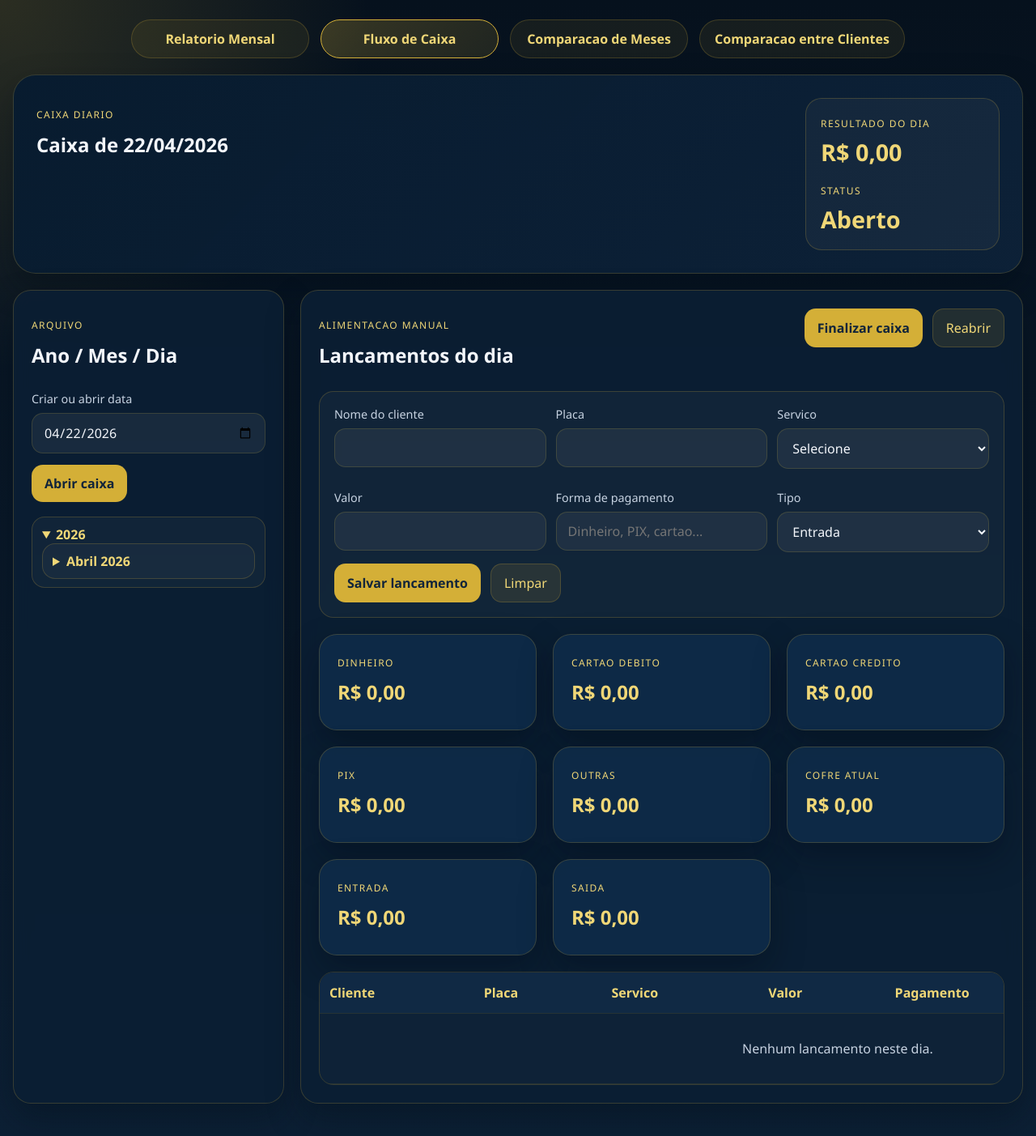
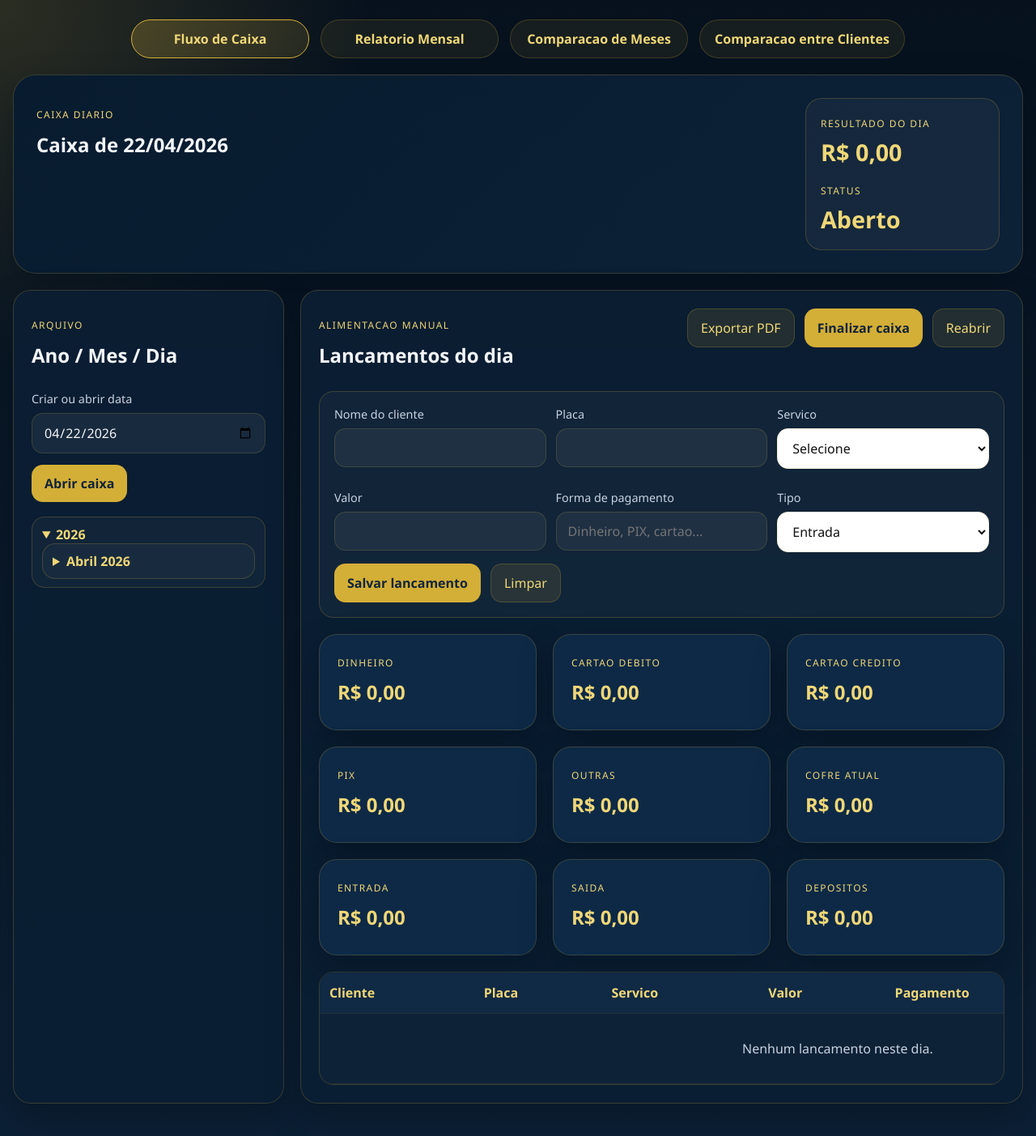
Before and after one commit to romanocmd0/pedido-ricardo, a Flask app: page /cash-flow in a window 1280 px wide. Shown: the whole page at 81% size. Run offline with Flask 3, Linux system fonts and the light colour scheme; the visitor is signed in with stand-in values (Sample User, id 1); data comes from the database, SQL or seed files in the repository; data that the repository does not hold is empty.

Commit message:
Add files via upload

```diff
--- a/2026-04-17-files-mentioned-by-the-user-pedido-2/app.py
+++ b/2026-04-17-files-mentioned-by-the-user-pedido-2/app.py
@@ -76,6 +76,10 @@ MIN_MONTH_KEY = "2026-04"
 MAX_MONTH_KEY = "2050-12"
 CASH_SERVICE_CONFIG = {
     "TRANSFERENCIA": ("Transferencia", "transferencia_qty", "unit_transferencia"),
+    "TRANSF. DE CAMINHAO": ("Transf. de Caminhao", "caminhao_transferencia_qty", "unit_caminhao_transferencia"),
+    "TRANSFERENCIA DE CAMINHAO": ("Transf. de Caminhao", "caminhao_transferencia_qty", "unit_caminhao_transferencia"),
+    "TRANSF. DO COMBO": ("Transf. do Combo", "combo_transferencia_qty", "unit_combo_transferencia"),
+    "TRANSF. DE COMBO": ("Transf. do Combo", "combo_transferencia_qty", "unit_combo_transferencia"),
     "CAUTELAR": ("Cautelar", "cautelar_qty", "unit_cautelar"),
     "PESQUISA": ("Pesquisa", "pesquisa_qty", "unit_pesquisa"),
 }
@@ -317,7 +321,7 @@ def ensure_cash_day(connection: sqlite3.Connection, cash_date: str) -> None:
 def normalize_cash_service(value: str) -> str:
     normalized = normalize_text(value)
     if normalized not in CASH_SERVICE_CONFIG:
-        raise ValueError("Selecione um servico valido: Transferencia, Cautelar ou Pesquisa.")
+        raise ValueError("Selecione um servico valido.")
     return CASH_SERVICE_CONFIG[normalized][0]
 
 
@@ -326,7 +330,7 @@ def validate_cash_entry_payload(payload: dict[str, Any]) -> dict[str, Any]:
     service_name = (payload.get("service_name") or "").strip()
     payment_method = (payload.get("payment_method") or "").strip()
     flow_type = normalize_text(payload.get("flow_type") or "entrada").lower()
-    if flow_type not in {"entrada", "saida"}:
+    if flow_type not in {"entrada", "saida", "deposito"}:
         flow_type = "entrada"
 
     if not customer_name:
@@ -1030,12 +1034,16 @@ def summarize_cash_day(connection: sqlite3.Connection, cash_date: str) -> dict[s
     }
     total_in = 0.0
     total_out = 0.0
+    total_deposit = 0.0
     entry_count = 0
     for row in rows:
         value = float(row["total_value"] or 0)
         entry_count += int(row["entry_count"] or 0)
         if row["flow_type"] == "saida":
             total_out += value
+        elif row["flow_type"] == "deposito":
+            total_deposit += value
+            total_out += value
         else:
             total_in += value
             payment_totals[row["payment_group"] if row["payment_group"] in payment_totals else "outras"] += value
@@ -1045,7 +1053,7 @@ def summarize_cash_day(connection: sqlite3.Connection, cash_date: str) -> dict[s
         SELECT
             COALESCE(SUM(CASE
                 WHEN flow_type = 'entrada' AND payment_group = 'dinheiro' THEN amount
-                WHEN flow_type = 'saida' THEN -amount
+                WHEN flow_type IN ('saida', 'deposito') THEN -amount
                 ELSE 0
             END), 0) AS vault_balance
         FROM cash_entries
@@ -1060,6 +1068,7 @@ def summarize_cash_day(connection: sqlite3.Connection, cash_date: str) -> dict[s
         "payment_totals": payment_totals,
         "total_in": round(total_in, 2),
         "total_out": round(total_out, 2),
+        "total_deposit": round(total_deposit, 2),
         "result": round(total_in - total_out, 2),
         "vault_balance": round(float(vault_row["vault_balance"] or 0), 2),
         "entry_count": entry_count,
@@ -1345,6 +1354,83 @@ def build_pdf_report(report: dict[str, Any]) -> io.BytesIO:
         ],
         repeatRows=1,
     )
+    table.setStyle(
+        TableStyle(
+            [
+                ("BACKGROUND", (0, 0), (-1, 0), colors.HexColor("#0E2A47")),
+                ("TEXTCOLOR", (0, 0), (-1, 0), colors.white),
+                ("FONTNAME", (0, 0), (-1, 0), "Helvetica-Bold"),
+                ("FONTSIZE", (0, 0), (-1, -1), 8),
+                ("GRID", (0, 0), (-1, -1), 0.4, colors.HexColor("#D4AF37")),
+                ("BACKGROUND", (0, 1), (-1, -1), colors.HexColor("#FFFDF7")),
+                ("VALIGN", (0, 0), (-1, -1), "MIDDLE"),
+            ]
+        )
+    )
+    story.append(table)
+    document.build(story)
+    buffer.seek(0)
+    return buffer
+
+
+def build_cash_pdf_report(payload: dict[str, Any]) -> io.BytesIO:
+    buffer = io.BytesIO()
+    document = SimpleDocTemplate(
+        buffer,
+        pagesize=landscape(A4),
+        leftMargin=10 * mm,
+        rightMargin=10 * mm,
+        topMargin=10 * mm,
+        bottomMargin=10 * mm,
+    )
+    styles = getSampleStyleSheet()
+    day = payload["day"]
+    summary = payload["summary"]
+    story = [Paragraph(f"Fluxo de Caixa - {day['display_date']}", styles["Title"]), Spacer(1, 8)]
+
+    summary_data = [
+        ["Metrica", "Valor"],
+        ["Dinheiro", f"R$ {summary['payment_totals']['dinheiro']:.2f}"],
+        ["Cartao debito", f"R$ {summary['payment_totals']['cartao_debito']:.2f}"],
+        ["Cartao credito", f"R$ {summary['payment_totals']['cartao_credito']:.2f}"],
+        ["PIX", f"R$ {summary['payment_totals']['pix']:.2f}"],
+        ["Outras formas", f"R$ {summary['payment_totals']['outras']:.2f}"],
+        ["Total de entradas", f"R$ {summary['total_in']:.2f}"],
+        ["Total de saidas", f"R$ {summary['total_out']:.2f}"],
+        ["Depositos", f"R$ {summary['total_deposit']:.2f}"],
+        ["Resultado do dia", f"R$ {summary['result']:.2f}"],
+        ["Cofre atual", f"R$ {summary['vault_balance']:.2f}"],
+        ["Status", "Finalizado" if day["finalized"] else "Aberto"],
+    ]
+    summary_table = Table(summary_data, colWidths=[70 * mm, 45 * mm])
+    summary_table.setStyle(
+        TableStyle(
+            [
+                ("BACKGROUND", (0, 0), (-1, 0), colors.HexColor("#0E2A47")),
+                ("TEXTCOLOR", (0, 0), (-1, 0), colors.white),
+                ("FONTNAME", (0, 0), (-1, 0), "Helvetica-Bold"),
+                ("GRID", (0, 0), (-1, -1), 0.5, colors.HexColor("#D4AF37")),
+                ("BACKGROUND", (0, 1), (-1, -1), colors.HexColor("#F8F4E6")),
+            ]
+        )
+    )
+    story.extend([summary_table, Spacer(1, 10)])
+
+    table_data = [["Cliente", "Placa", "Servico", "Valor", "Pagamento", "Tipo"]]
+    for entry in payload["entries"]:
+        flow_label = {"entrada": "Entrada", "saida": "Saida", "deposito": "Deposito"}.get(entry["flow_type"], "Entrada")
+        table_data.append(
+            [
+                entry["customer_name"],
+                entry["plate"],
+                entry["service_name"],
+                f"R$ {entry['amount']:.2f}",
+                entry["payment_method"],
+                flow_label,
+            ]
+        )
+
+    table = Table(table_data, colWidths=[54 * mm, 28 * mm, 38 * mm, 26 * mm, 42 * mm, 28 * mm], repeatRows=1)
     table.setStyle(
         TableStyle(
             [
@@ -1887,6 +1973,23 @@ def reopen_cash_day(cash_date: str):
     return jsonify(payload)
 
 
+@app.get("/api/cash-flow/day/<string:cash_date>.pdf")
+def export_cash_day_pdf(cash_date: str):
+    try:
+        parse_cash_date(cash_date)
+    except ValueError as exc:
+        return jsonify({"error": str(exc)}), 400
+    with get_db() as connection:
+        payload = get_cash_day_payload(connection, cash_date)
+    buffer = build_cash_pdf_report(payload)
+    return send_file(
+        buffer,
+        mimetype="application/pdf",
+        as_attachment=True,
+        download_name=f"fluxo-caixa-{cash_date}.pdf",
+    )
+
+
 @app.get("/api/export/<string:month_key>.xlsx")
 def export_month_xlsx(month_key: str):
     month_key = clamp_month_key(month_key)
--- a/2026-04-17-files-mentioned-by-the-user-pedido-2/static/cash_flow.js
+++ b/2026-04-17-files-mentioned-by-the-user-pedido-2/static/cash_flow.js
@@ -11,6 +11,7 @@ const cashElements = {
   title: document.querySelector("#cash-day-title"),
   result: document.querySelector("#cash-result"),
   status: document.querySelector("#cash-status"),
+  exportPdfButton: document.querySelector("#export-cash-pdf-button"),
   finalizeButton: document.querySelector("#finalize-cash-button"),
   reopenButton: document.querySelector("#reopen-cash-button"),
   form: document.querySelector("#cash-entry-form"),
@@ -31,6 +32,7 @@ const cashElements = {
   vaultBalance: document.querySelector("#cash-vault-balance"),
   totalIn: document.querySelector("#cash-total-in"),
   totalOut: document.querySelector("#cash-total-out"),
+  totalDeposit: document.querySelector("#cash-total-deposit"),
 };
 
 function formatCurrency(value) {
@@ -74,6 +76,7 @@ function renderSummary(summary) {
   cashElements.vaultBalance.textContent = formatCurrency(summary.vault_balance);
   cashElements.totalIn.textContent = formatCurrency(summary.total_in);
   cashElements.totalOut.textContent = formatCurrency(summary.total_out);
+  cashElements.totalDeposit.textContent = formatCurrency(summary.total_deposit);
 }
 
 function renderEntries() {
@@ -91,7 +94,7 @@ function renderEntries() {
       <td>${escapeHtml(entry.service_name)}</td>
       <td>${formatCurrency(entry.amount)}</td>
       <td>${escapeHtml(entry.payment_method)}</td>
-      <td>${entry.flow_type === "saida" ? "Saida" : "Entrada"}</td>
+      <td>${entry.flow_type === "deposito" ? "Deposito" : entry.flow_type === "saida" ? "Saida" : "Entrada"}</td>
       <td></td>
     `;
     const actions = document.createElement("div");
@@ -245,6 +248,9 @@ function setupEvents() {
   });
   cashElements.form.addEventListener("submit", saveEntry);
   cashElements.clearButton.addEventListener("click", resetCashForm);
+  cashElements.exportPdfButton.addEventListener("click", () => {
+    window.open(`/api/cash-flow/day/${cashState.activeDate}.pdf`, "_blank");
+  });
   cashElements.finalizeButton.addEventListener("click", () => setFinalized(true));
   cashElements.reopenButton.addEventListener("click", () => setFinalized(false));
 }
--- a/2026-04-17-files-mentioned-by-the-user-pedido-2/static/styles.css
+++ b/2026-04-17-files-mentioned-by-the-user-pedido-2/static/styles.css
@@ -258,7 +258,11 @@ select:focus { outline: 2px solid rgba(212,175,55,0.18); border-color: var(--acc
 #client-view-mode,
 #client-view-mode option,
 #client-month-select,
-#client-month-select option {
+#client-month-select option,
+#cash-service-name,
+#cash-service-name option,
+#cash-flow-type,
+#cash-flow-type option {
   background: #ffffff;
   color: #111111;
 }
--- a/2026-04-17-files-mentioned-by-the-user-pedido-2/templates/cash_flow.html
+++ b/2026-04-17-files-mentioned-by-the-user-pedido-2/templates/cash_flow.html
@@ -9,8 +9,8 @@
   <body>
     <main class="layout">
       <nav class="top-nav">
+        <a class="nav-button is-active" href="/cash-flow">Fluxo de Caixa</a>
         <a class="nav-button" href="/">Relatorio Mensal</a>
-        <a class="nav-button is-active" href="/cash-flow">Fluxo de Caixa</a>
         <a class="nav-button" href="/comparison">Comparacao de Meses</a>
         <a class="nav-button" href="/client-comparison">Comparacao entre Clientes</a>
       </nav>
@@ -55,6 +55,7 @@
               <h2>Lancamentos do dia</h2>
             </div>
             <div class="form-actions">
+              <button id="export-cash-pdf-button" class="secondary-button" type="button">Exportar PDF</button>
               <button id="finalize-cash-button" class="primary-button" type="button">Finalizar caixa</button>
               <button id="reopen-cash-button" class="secondary-button" type="button">Reabrir</button>
             </div>
@@ -76,6 +77,8 @@
                 <select id="cash-service-name" required>
                   <option value="">Selecione</option>
                   <option value="Transferencia">Transferencia</option>
+                  <option value="Transf. de Caminhao">Transf. de Caminhao</option>
+                  <option value="Transf. do Combo">Transf. do Combo</option>
                   <option value="Cautelar">Cautelar</option>
                   <option value="Pesquisa">Pesquisa</option>
                 </select>
@@ -93,6 +96,7 @@
                 <select id="cash-flow-type">
                   <option value="entrada">Entrada</option>
                   <option value="saida">Saida</option>
+                  <option value="deposito">Deposito</option>
                 </select>
               </label>
             </div>
@@ -135,6 +139,10 @@
               <span class="section-tag">Saida</span>
               <strong id="cash-total-out">R$ 0,00</strong>
             </article>
+            <article class="panel stat-card">
+              <span class="section-tag">Depositos</span>
+              <strong id="cash-total-deposit">R$ 0,00</strong>
+            </article>
           </section>
 
           <div class="table-wrapper">
--- a/2026-04-17-files-mentioned-by-the-user-pedido-2/templates/client_comparison.html
+++ b/2026-04-17-files-mentioned-by-the-user-pedido-2/templates/client_comparison.html
@@ -10,8 +10,8 @@
   <body>
     <main class="layout">
       <nav class="top-nav">
+        <a class="nav-button" href="/cash-flow">Fluxo de Caixa</a>
         <a class="nav-button" href="/">Relatorio Mensal</a>
-        <a class="nav-button" href="/cash-flow">Fluxo de Caixa</a>
         <a class="nav-button" href="/comparison">Comparacao de Meses</a>
         <a class="nav-button is-active" href="/client-comparison">Comparacao entre Clientes</a>
       </nav>
--- a/2026-04-17-files-mentioned-by-the-user-pedido-2/templates/comparison.html
+++ b/2026-04-17-files-mentioned-by-the-user-pedido-2/templates/comparison.html
@@ -10,8 +10,8 @@
   <body>
     <main class="layout">
       <nav class="top-nav">
+        <a class="nav-button" href="/cash-flow">Fluxo de Caixa</a>
         <a class="nav-button" href="/">Relatorio Mensal</a>
-        <a class="nav-button" href="/cash-flow">Fluxo de Caixa</a>
         <a class="nav-button is-active" href="/comparison">Comparacao de Meses</a>
         <a class="nav-button" href="/client-comparison">Comparacao entre Clientes</a>
       </nav>
--- a/2026-04-17-files-mentioned-by-the-user-pedido-2/templates/index.html
+++ b/2026-04-17-files-mentioned-by-the-user-pedido-2/templates/index.html
@@ -9,8 +9,8 @@
   <body>
     <main class="layout">
       <nav class="top-nav">
+        <a class="nav-button" href="/cash-flow">Fluxo de Caixa</a>
         <a class="nav-button is-active" href="/">Relatorio Mensal</a>
-        <a class="nav-button" href="/cash-flow">Fluxo de Caixa</a>
         <a class="nav-button" href="/comparison">Comparacao de Meses</a>
         <a class="nav-button" href="/client-comparison">Comparacao entre Clientes</a>
       </nav>
```
Also changed, not shown: 2026-04-17-files-mentioned-by-the-user-pedido-2/README.md.
